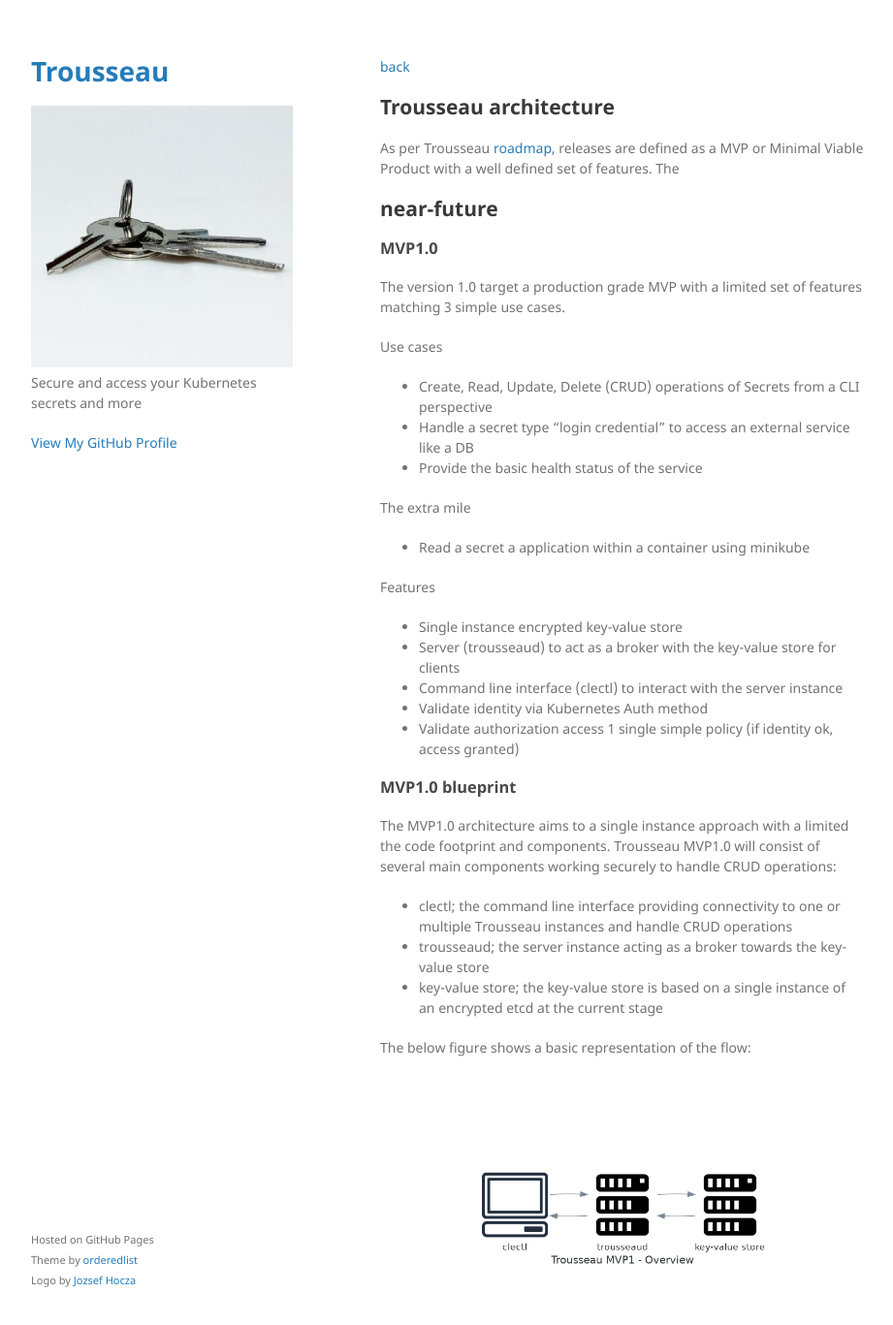
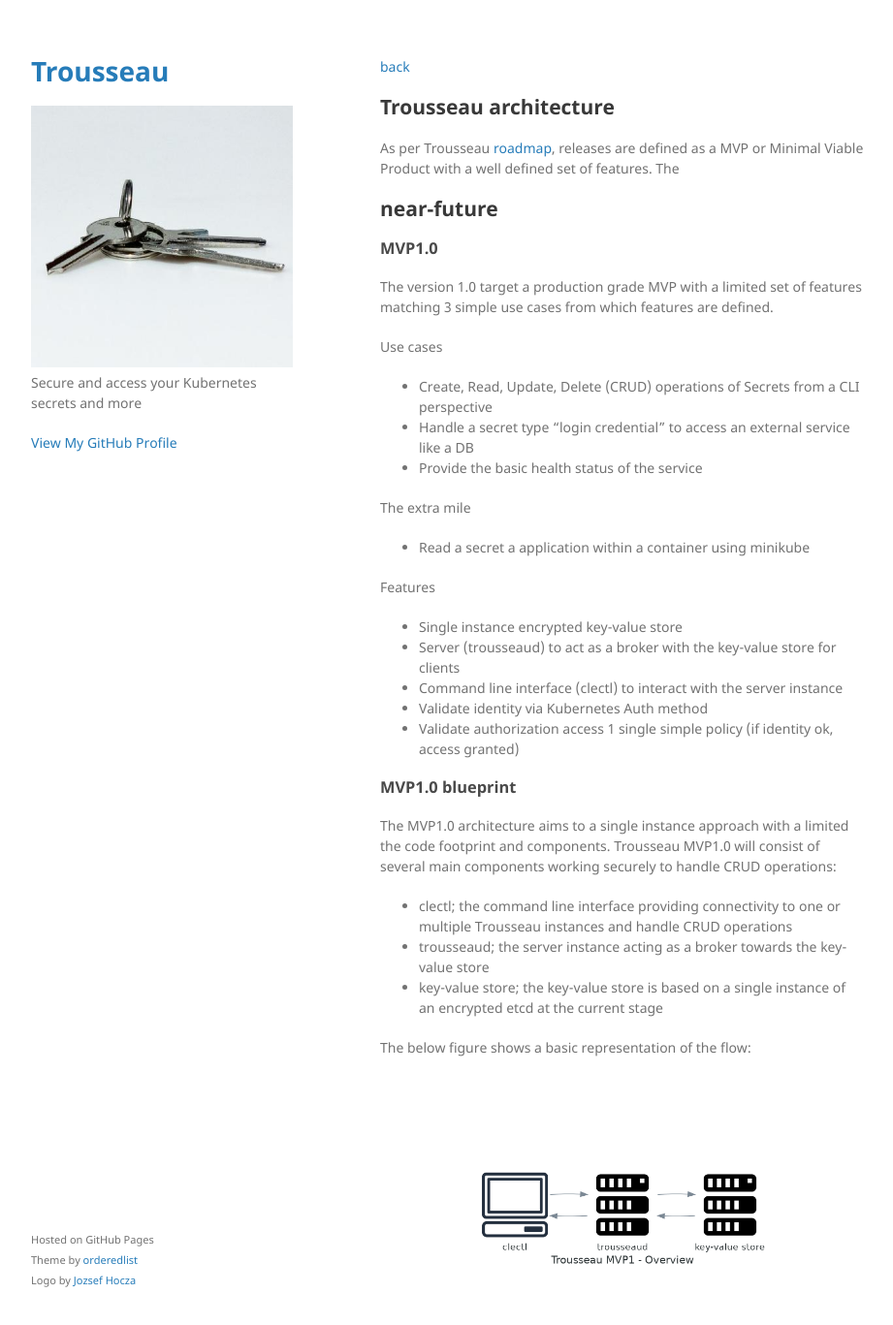
Before and after one commit to Trousseau-io/trousseau-io.github.io, a Jekyll site: the page built from 001-architecture.md, in a window 1280 px wide and 1400 px high. Shown: the top 1367 px of the window at 97% size, without its empty margins (178-1099 px from the left). Built offline with Jekyll 4.4.1, drawn with Linux system fonts in a browser that asks for light colours; some of the changed text lies outside the part shown.

Commit message:
working on MVP1 architecture

```diff
--- a/001-architecture.md
+++ b/001-architecture.md
@@ -11,7 +11,7 @@
 ## near-future
 
 ### MVP1.0
-The version 1.0 target a production grade MVP with a limited set of features matching 3 simple use cases.
+The version 1.0 target a production grade MVP with a limited set of features matching 3 simple use cases from which features are defined.
 
 Use cases
 * Create, Read, Update, Delete (CRUD) operations of Secrets from a CLI perspective
@@ -59,6 +58,8 @@
 
 Considering the above diagram, generating a secret from a client side will not expose the secret value from that standpoint as the overall process is carried over at the server side.
 
+#### MVP1.0 Features
+
 ## future work
 This section provides an overview of Trousseau vision for the next MVP releases.
 
```
Also changed, not shown: other parts of 001-architecture.md (+0 -1 lines).
